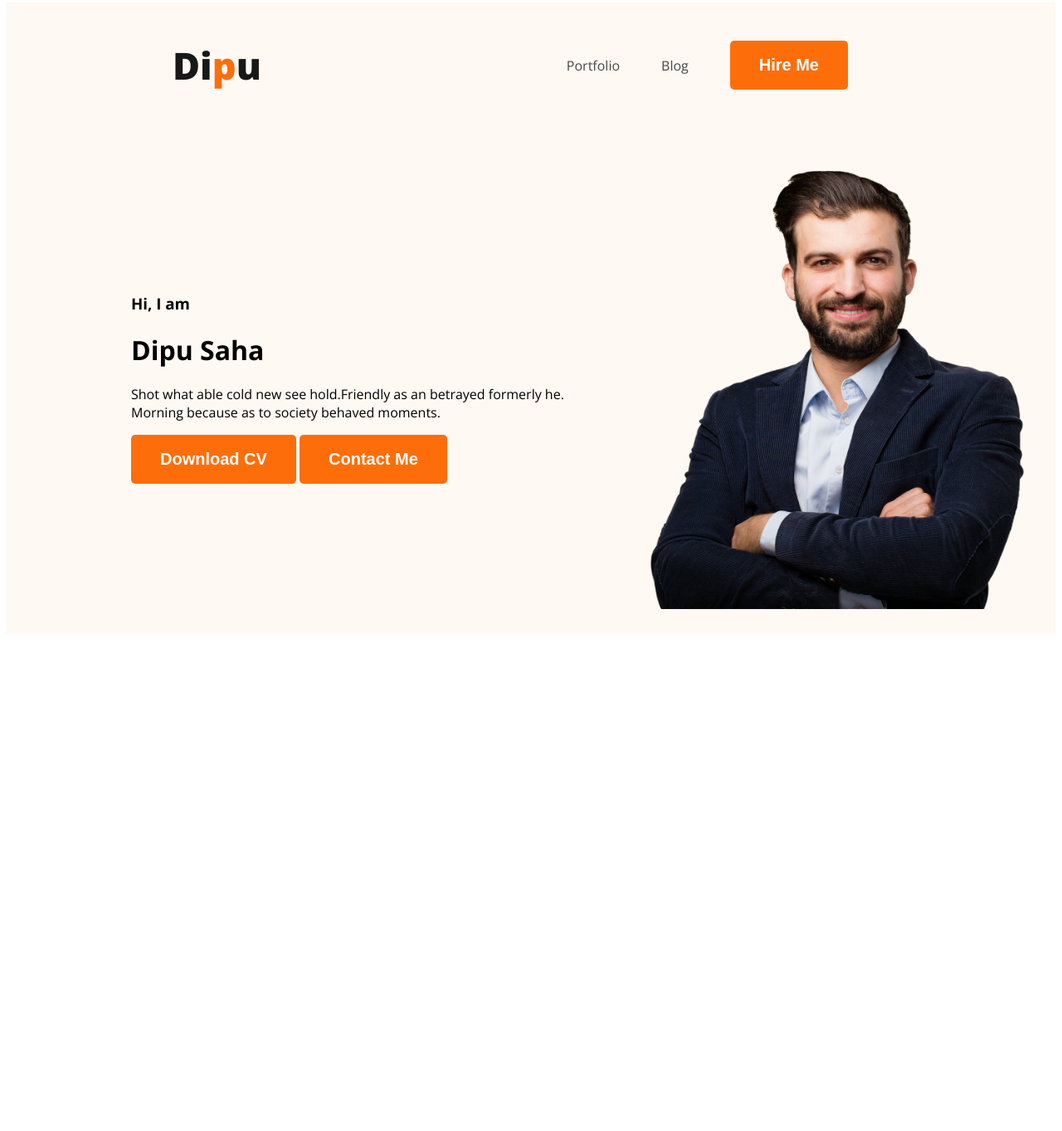
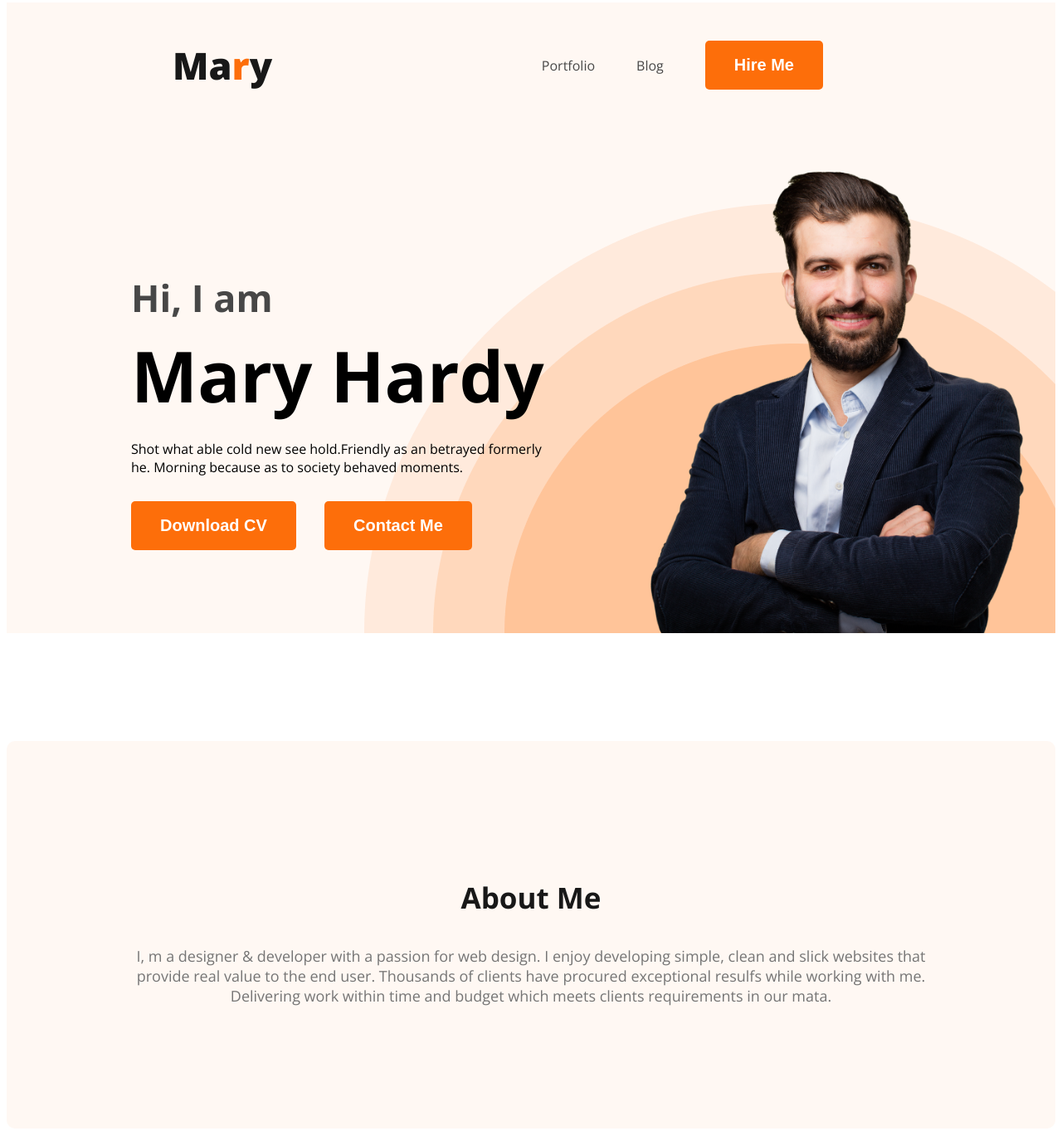
Before and after one commit to DipuPartha/webDeveloper-portfolio, a plain HTML site: page index.html in a window 1280 px wide. Shown: the part 5-1368 px from the top of the page at 83% size. Before the commit the page ends 800 px from the top, so only its background shows below. Drawn offline with nearby package versions, Linux system fonts and the light colour scheme.

Commit message:
added about section

```diff
--- a/index.html
+++ b/index.html
@@ -15,7 +15,7 @@
   <body>
     <header class="header">
       <nav>
-        <h3 class="nav-title">Di<span class="text-primary">p</span>u</h3>
+        <h3 class="nav-title">Ma<span class="text-primary">r</span>y</h3>
         <ul>
           <li><a href="">Portfolio</a></li>
           <li><a href="">Blog</a></li>
@@ -25,15 +25,22 @@
       <div class="banner">
         <div class="banner-content">
           <h3 class="banner-greeting">Hi, I am</h3>
-          <h1 class="banner-title">Dipu Saha</h1>
-          <p>Shot what able cold new see hold.Friendly as an betrayed formerly he. Morning because as to society behaved moments.</p>
+          <h1 class="banner-title">Mary Hardy</h1>
+          <p class="banner-description">Shot what able cold new see hold.Friendly as an betrayed formerly he. Morning because as to society behaved moments.</p>
           <button class="btn-primary">Download CV</button>
           <button class="btn-primary">Contact Me</button>
         </div>
         <img class="profile-picture" src="images/hardy.png" alt="">
       </div>
     </header>
-    <main></main>
-    <footer></footer>
+    <main>
+      <section class="about">
+        <h3 class="section-title">About Me</h3>
+        <p class="section-description">I, m a designer & developer with a passion for web design. I enjoy developing simple, clean and slick websites that provide real value to the end user. Thousands of clients have procured exceptional resulfs while working with me. Delivering work within time and budget which meets clients requirements in our mata.</p>
+      </section>
+    </main>
+    <footer>
+
+    </footer>
   </body>
 </html>
--- a/styles/portfolio.css
+++ b/styles/portfolio.css
@@ -11,8 +11,20 @@ body {
   border: 0;
   font-size: 20px;
   font-weight: 700;
-  color: var(--White-Color, #fff);
+  color: #fff;
   padding: 18px 35px;
+  margin-right: 30px;
+}
+.section-title {
+  color: #181818;
+  text-align: center;
+  font-size: 35px;
+  font-weight: 700;
+}
+.section-description {
+  color:#757575;
+  text-align: center;
+  font-size: 18px;
 }
 /* nav related style */
 nav {
@@ -22,7 +34,7 @@ nav {
   margin: 0px 200px;
 }
 .nav-title {
-  color: var(--Dark-01, #181818);
+  color: #181818;
   font-size: 45px;
   font-weight: 800;
 }
@@ -37,20 +49,51 @@ nav li {
 }
 nav a {
   text-decoration: none;
-  color: var(--Dark-02, #474747);
+  color: #474747;
 }
 
 /* header related style */
 .header {
   background: #fff8f3;
+  background-image: url(../images/header_bg.png);
+  background-repeat: no-repeat;
+  background-position: bottom right;
 }
 .banner {
-  padding: 30px 30px 30px 150px;
+  padding: 30px 30px 0px 150px;
   display: flex;
   align-items: center;
+  justify-content: space-between;
 }
-.profile-picture {
+
+.banner-content {
+  max-width: 500px;
+}
+.banner .profile-picture {
   width: 500px;
-  height: 550px;
-  flex-shrink: 0;
 }
+.banner-greeting {
+  font-size: 45px;
+  color: #474747;
+  margin-bottom: 0px;
+}
+.banner-title {
+  font-size: 85px;
+  font-style: normal;
+  font-weight: 700;
+  margin-top: 5px;
+  margin-bottom: 20px;
+}
+.banner-description {
+  margin-bottom: 30px;
+}
+
+/* main section style */
+
+/* about section style */
+.about {
+  padding: 130px;
+  border-radius: 10px;
+  background: #fff8f3;
+  margin: 130px 0;
+}
```
